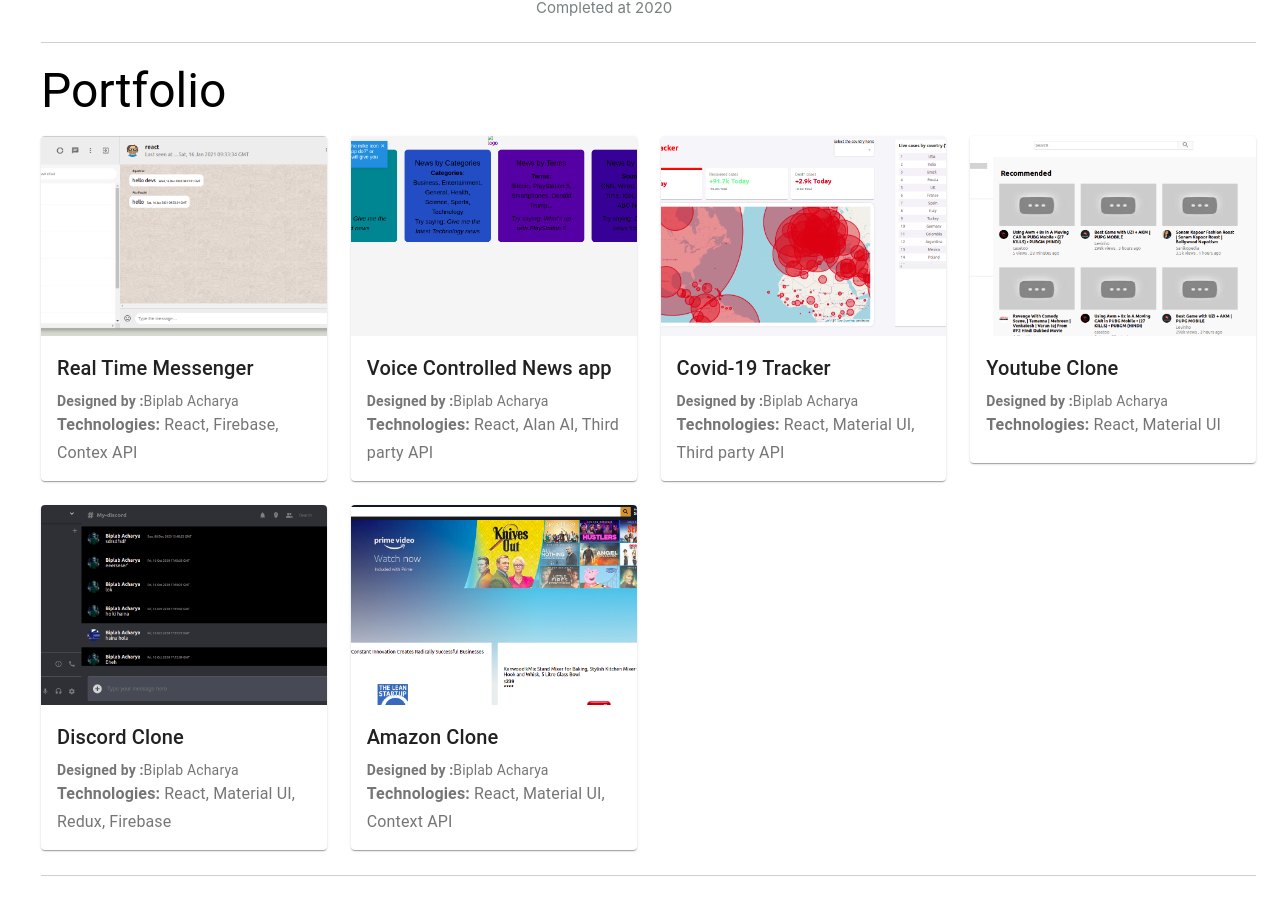
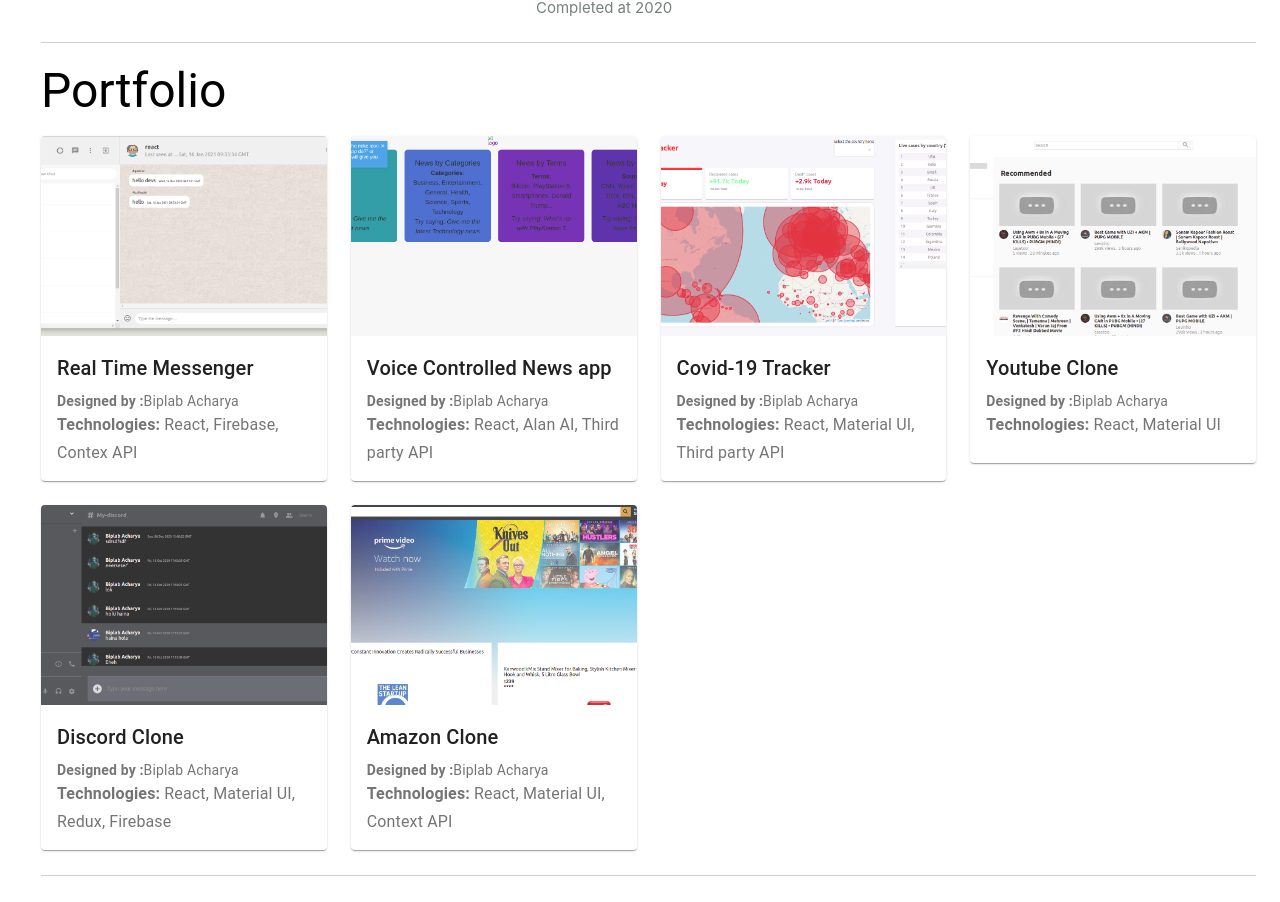
Before and after one commit to BaxanAcharya/baxanacharya, a React (Create React App) app: page / in a window 1280 px wide. Shown: the part 1576-2478 px from the top of the page. Built offline with nearby package versions, Linux system fonts and the light colour scheme.

Commit message:
fixing portfolio

```diff
--- a/src/component/Portfolio/Portfolio.js
+++ b/src/component/Portfolio/Portfolio.js
@@ -30,6 +30,12 @@
   },
   media: {
     height: 200,
+    opacity: 0.8,
+    transitionTimingFunction: "ease-in",
+    transition: "all 0.5s",
+    "&:hover": {
+      opacity: 1,
+    },
   },
 }));
 
@@ -103,6 +109,7 @@
                       className={classes.media}
                       image={tile.img}
                       title={tile.title}
+                      // style={{ opacity: 0.5 }}
                     />
                   </CardActionArea>
                   <CardContent>
```
